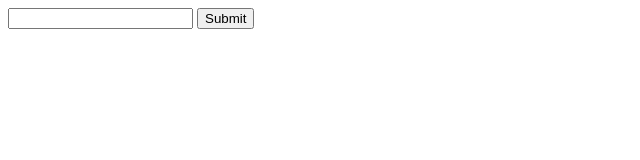
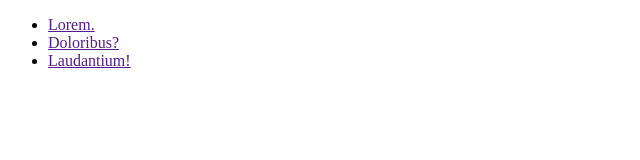
Before and after one commit to dilangurlerr1/project1, a plain HTML site: page loginform.html in a window 1280 px wide. Shown: the whole page, without its empty margins (0-640 px from the left). Drawn offline with Linux system fonts and the light colour scheme.

Commit message:
link yapısı eklendi

```diff
--- a/loginform.html
+++ b/loginform.html
@@ -6,8 +6,10 @@
     <title>Document</title>
 </head>
 <body>
-    <form action="">
-        <input type="text">
-        <button>Submit</button></form>
+    <ul>
+        <li><a href="">Lorem.</a></li>
+        <li><a href="">Doloribus?</a></li>
+        <li><a href="">Laudantium!</a></li>
+    </ul>
 </body>
 </html>
```
